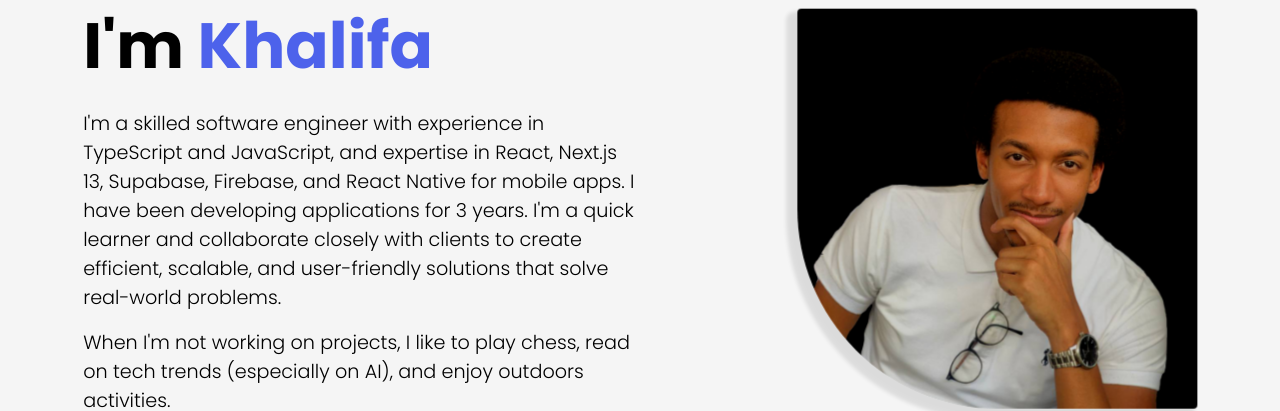
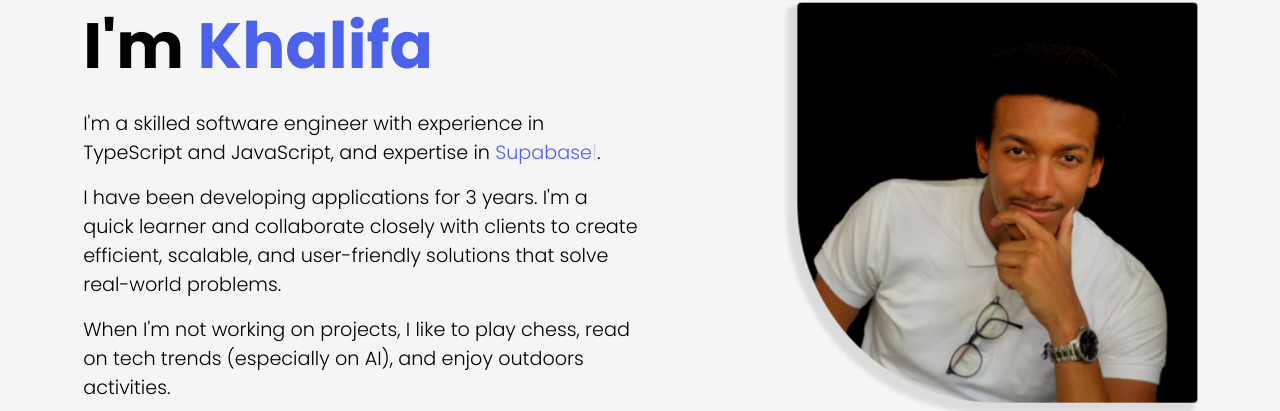
Before and after one commit to khalifa47/estdev-portfolio-react, a React (Create React App) app: page / in a window 1280 px wide. Shown: the part 225-636 px from the top of the page. Built offline with nearby package versions, Linux system fonts and the light colour scheme.

Commit message:
style: add typing effect on about section

```diff
--- a/package.json
+++ b/package.json
@@ -15,6 +15,7 @@
     "react-dom": "^18.2.0",
     "react-scripts": "5.0.1",
     "react-test-renderer": "^18.2.0",
+    "react-typed": "^2.0.12",
     "react-vertical-timeline-component": "^3.6.0",
     "styled-components": "^6.1.8",
     "typescript": "^4.9.5",
--- a/src/components/About.tsx
+++ b/src/components/About.tsx
@@ -1,6 +1,7 @@
 import styled, { keyframes } from "styled-components";
 import SectionWrapper from "./shared/SectionWrapper";
 import { profile } from "../assets";
+import { ReactTyped } from "react-typed";
 
 const About = () => {
   return (
@@ -12,11 +13,26 @@ const About = () => {
         </h1>
         <p>
           I'm a skilled software engineer with experience in TypeScript and
-          JavaScript, and expertise in React, Next.js 13, Supabase, Firebase,
-          and React Native for mobile apps. I have been developing applications
-          for 3 years. I'm a quick learner and collaborate closely with clients
-          to create efficient, scalable, and user-friendly solutions that solve
-          real-world problems.
+          JavaScript, and expertise in{" "}
+          <ReactTyped
+            strings={[
+              "React",
+              "Next.js 13",
+              "Supabase",
+              "Firebase",
+              "React Native",
+            ]}
+            typeSpeed={80}
+            backSpeed={70}
+            backDelay={1000}
+            loop
+          />
+          .
+        </p>
+        <p>
+          I have been developing applications for 3 years. I'm a quick learner
+          and collaborate closely with clients to create efficient, scalable,
+          and user-friendly solutions that solve real-world problems.
         </p>
         <p>
           When I'm not working on projects, I like to play chess, read on tech
```
Also changed, not shown: 1 other file (tests, documents, lock files or other folders).
